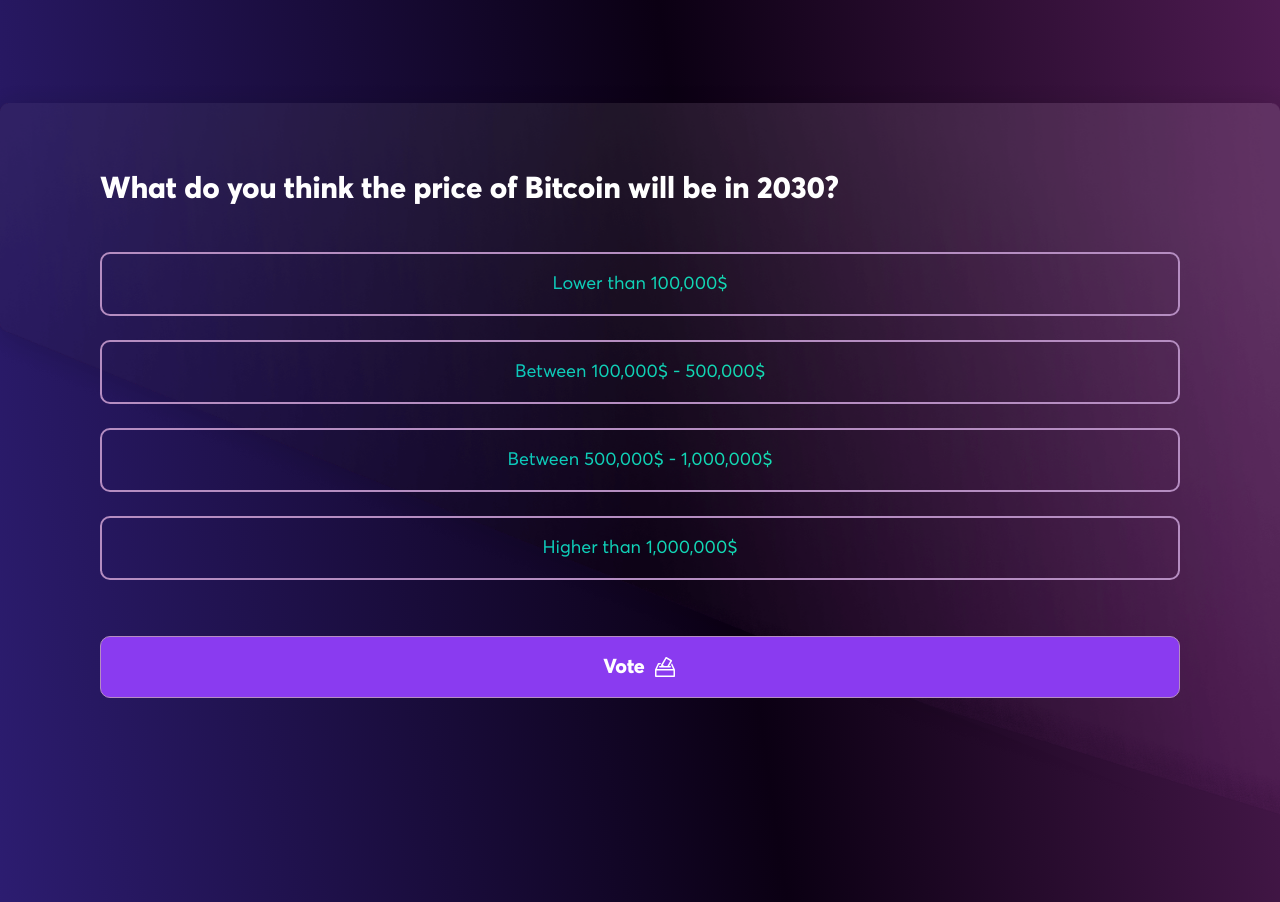
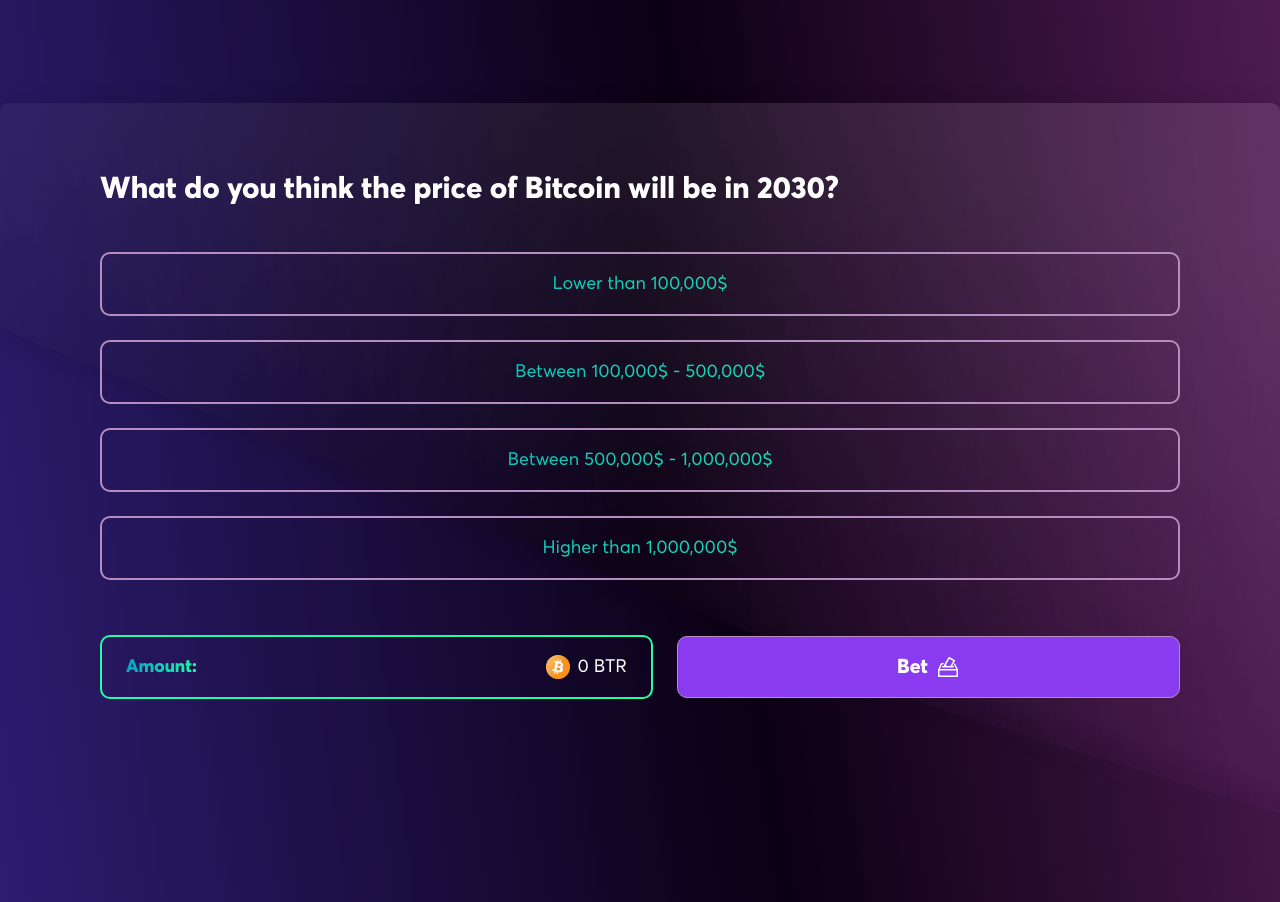
Before and after one commit to srwx/betrend-frontend, a Next.js app: page /topic/1 in a window 1280 px wide. Shown: the part 460-1362 px from the top of the page. Built offline with nearby package versions, Linux system fonts and the light colour scheme.

Commit message:
finish static bet page

```diff
--- a/pages/topic/[address].tsx
+++ b/pages/topic/[address].tsx
@@ -27,7 +27,9 @@
 import voteIcon from "../../public/images/icons/vote.svg"
 import classNames from "classnames"
 import QuestionSection from "component/QuestionSection/QuestionSection"
-import Vote from "pages/Topic/Vote"
+import Vote from "pages/Topic/VoteSection"
+import BetSection from "pages/Topic/BetSection"
+import VoteSection from "pages/Topic/VoteSection"
 
 enum ITopicStatus {
   VOTE = "VOTE",
@@ -43,9 +45,7 @@
 ]
 
 const Topic = () => {
-  const [topicStatus, setTopicStatus] = useState<ITopicStatus>(
-    ITopicStatus.VOTE
-  )
+  const [topicStatus, setTopicStatus] = useState<ITopicStatus>(ITopicStatus.BET)
   return (
     <Container>
       <div>123</div>
@@ -60,7 +60,10 @@
         >
           <div className="py-12 px-10 w-full">
             {topicStatus === ITopicStatus.VOTE && (
-              <Vote sampleChoice={sampleChoice} />
+              <VoteSection sampleChoice={sampleChoice} />
+            )}
+            {topicStatus === ITopicStatus.BET && (
+              <BetSection sampleChoice={sampleChoice} />
             )}
           </div>
         </div>
--- /dev/null
+++ b/src/components/Input/index.tsx
@@ -0,0 +1,3 @@
+import Input from "./input"
+
+export default Input
--- /dev/null
+++ b/src/components/Input/input.tsx
@@ -0,0 +1,14 @@
+import classNames from "classnames"
+import { DetailedHTMLProps, InputHTMLAttributes } from "react"
+
+interface IInputProps
+  extends Pick<
+    DetailedHTMLProps<InputHTMLAttributes<HTMLInputElement>, HTMLInputElement>,
+    "onChange" | "className" | "placeholder"
+  > {}
+
+const Input = ({ className, ...restProps }: IInputProps) => {
+  return <input className={classNames("flex-1", className)} {...restProps} />
+}
+
+export default Input
--- /dev/null
+++ b/src/pages/Topic/BetSection.tsx
@@ -0,0 +1,55 @@
+import classNames from "classnames"
+import VoteButton from "component/Button/VoteButton.tsx"
+import QuestionSection from "component/QuestionSection/QuestionSection"
+import Image from "next/image"
+
+interface IBetSectionProps {
+  sampleChoice: string[]
+}
+
+const BetSection = ({ sampleChoice }: IBetSectionProps) => {
+  return (
+    <>
+      <QuestionSection sampleChoice={sampleChoice} />
+      <div className="flex justify-start items-center w-full gap-x-6">
+        <div
+          className={classNames(
+            "flex-1 border-[#20FDA5] border-2 rounded-[10px] py-4 px-6 flex justify-between items-center"
+          )}
+        >
+          <div className="bg-clip-text text-lg text-transparent font-bold bg-gradient-to-r from-[#00A6C7] to-[#20FDA5] text-gradient-to-r">
+            Amount:
+          </div>
+          <div className="flex justify-start items-center gap-x-2">
+            <Image
+              src="/images/icons/token.svg"
+              alt="BTR Token"
+              width="24px"
+              height="24px"
+            />
+            <div className="text-lg text-white">0 BTR</div>
+          </div>
+        </div>
+        <VoteButton className="flex-1">
+          <div
+            className={classNames(
+              "flex justify-center items-center flex-row gap-x-2"
+            )}
+          >
+            <div className={classNames("text-white text-xl font-bold ")}>
+              Bet
+            </div>
+            <Image
+              src="/images/icons/vote.svg"
+              alt="vote Icon"
+              width="24px"
+              height="24px"
+            />
+          </div>
+        </VoteButton>
+      </div>
+    </>
+  )
+}
+
+export default BetSection
```
Also changed, not shown: public/images/icons/token.svg (added), src/pages/Topic/VoteSection.tsx (renamed from src/pages/Topic/Vote.tsx).
